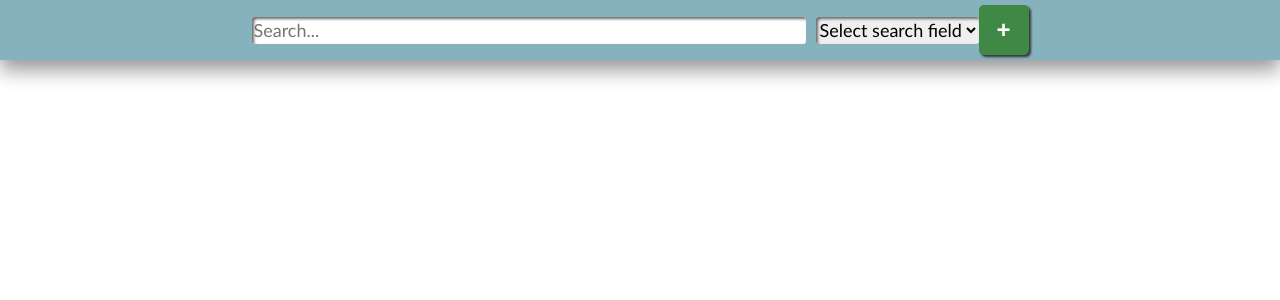
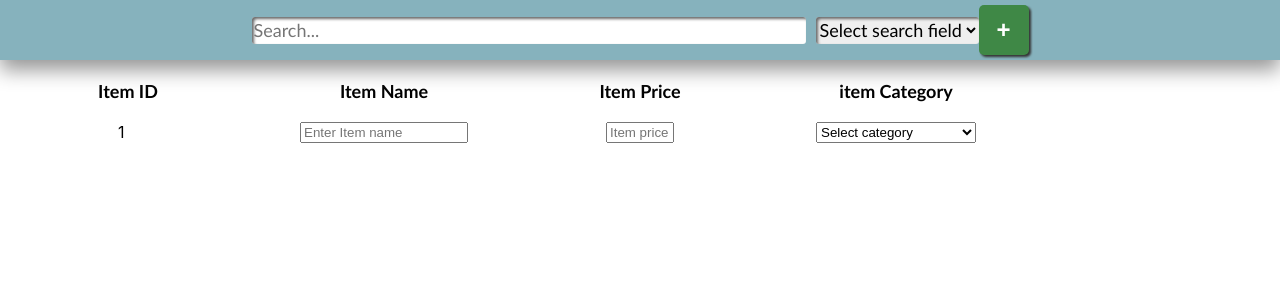
Before and after one commit to zain-711/First-vscode-project, a React (Create React App) app in the folder my-app/: page / in a window 1280 px wide. Shown: the top 300 px of the page. Built offline with nearby package versions, Linux system fonts and the light colour scheme.

Commit message:
Co-authored-by: zain3002ali@gmail.com <zain3002ali@gmail.com>

```diff
--- a/my-app/src/AddBtn.js
+++ b/my-app/src/AddBtn.js
@@ -1,8 +1,14 @@
 import "./Button.css";
+import RecieptComponent from "./reciept";
 
-export default function Add() {
+export default function Add({receiptList, setRecieptList}) {
+
+const add = () =>{
+    setRecieptList([...receiptList, <RecieptComponent></RecieptComponent>])
+  }
+
   return (
-    <button id="add" className="add">
+    <button onClick={add} id="add" className="add">
       +
     </button>
   );
--- a/my-app/src/App.css
+++ b/my-app/src/App.css
@@ -11,6 +11,7 @@
   justify-content: center;
   margin-left: 300px;
 }
+
 
 /* .remove {
   width: 25px;
--- a/my-app/src/App.js
+++ b/my-app/src/App.js
@@ -2,9 +2,13 @@ import React, { useState } from "react";
 import "./App.css";
 import SearchBar from "./SearchBar";
 import Add from "./AddBtn";
+import RecieptComponent from "./reciept";
+import ListLabels from "./ListLabels";
 
 function App() {
   //state array
+  const [receiptList, setReceiptList] = useState([<RecieptComponent key="1"></RecieptComponent>])
+
   return (
     <div>
       <div className="NavigationBar">
@@ -12,11 +16,16 @@ function App() {
         <br></br>
         <br></br>
         <SearchBar></SearchBar>
-        <Add></Add>
+        <Add receiptList = {receiptList} setReceiptList={setReceiptList}></Add>
         <br></br>
         <br></br>
         <br></br>
       </div>
+      <div className="array">
+        <br></br>
+        <ListLabels></ListLabels>
+        <br></br>
+        {receiptList}</div>
     </div>
   );
 }
--- /dev/null
+++ b/my-app/src/ListLabels.css
@@ -0,0 +1,8 @@
+.header{
+    display: grid;
+    grid-template-columns: repeat(5, 1fr);
+    font-family: "Trebuchet MS";
+    font-size: large;
+    font-weight: bold;
+    justify-items: center;
+}
--- /dev/null
+++ b/my-app/src/ListLabels.js
@@ -0,0 +1,14 @@
+import "./ListLabels.css";
+
+export default function ListLabels() {
+    return (
+        <div className="ListLabels">
+            <div className="header">
+                <div>Item ID</div>
+                <div>Item Name</div>
+                <div>Item Price</div>
+                <div>item Category</div>
+            </div>
+        </div>
+    )
+}
--- /dev/null
+++ b/my-app/src/reciept.css
@@ -0,0 +1,15 @@
+.ListItem{
+    display: grid;
+    grid-template-columns: repeat(5, 1fr);
+    justify-items: center;
+}
+.entryBox{
+    width: 160px;
+}
+.idBox{
+    width:20px;
+}
+
+.priceBox{
+    width:60px;
+}
--- /dev/null
+++ b/my-app/src/reciept.js
@@ -0,0 +1,58 @@
+import "./reciept.css";
+
+export default function RecieptComponent(){
+
+
+
+    return(<div className="ListItem">
+        <div className="idBox">1</div>
+        <input className="entryBox" placeholder="Enter Item name"maxLength={"25"}></input>
+        <input className="priceBox" placeholder="Item price" maxLength={"8"}></input>
+        <select className="entryBox" id="category-choice">
+        <option disabled selected>
+          Select category
+        </option>
+        <option value="food">Food & Drink</option>
+        <option value="health">Health & Hiygene</option>
+        <option value="garden">Garden</option>
+        <option value="cleaning">Cleaning & Laundry</option>
+        <option value="appliance">Appliances & Tech</option>
+        <option value="auto">Automotive</option>
+        <option value="clothes">Clothing</option>
+        <option value="entertainment">Entertainment</option>
+        <option value="office">Office Supplies</option>
+        <option value="sports">Sports & Fitness</option>
+        <option value="children">Children</option>
+        <option value="bills">Utilites & Bills</option>
+        <option value="pets">Pets</option>
+        <option value="financial">Financial</option>
+        <option value="jewelry">Jewelry</option>
+        <option value="arts">Arts & Crafts</option>
+        <option value="furniture">Furniture & Decor</option>
+        <option value="tools">tools & DIY</option>
+        <option value="services">Services</option>
+        <option value="miscellaneous">Miscellaneous</option>
+      </select>
+
+            {/* <table>
+                <tr>
+                    <th>Item ID</th>
+                    <th>item Name</th>
+                    <th>Item Price</th>
+                    <th>itemCategory</th>
+                </tr>
+                <tr>
+                    <td><input value="" placeholder="Enter Item name"></input></td>
+                    <td>Maria Anders</td>
+                    <td>Germany</td>
+                </tr>
+                <tr>
+                    <td>Centro comercial Moctezuma</td>
+                    <td>Francisco Chang</td>
+                    <td>Mexico</td>
+                </tr>
+            </table> */}
+        </div>
+    )
+
+}
```
